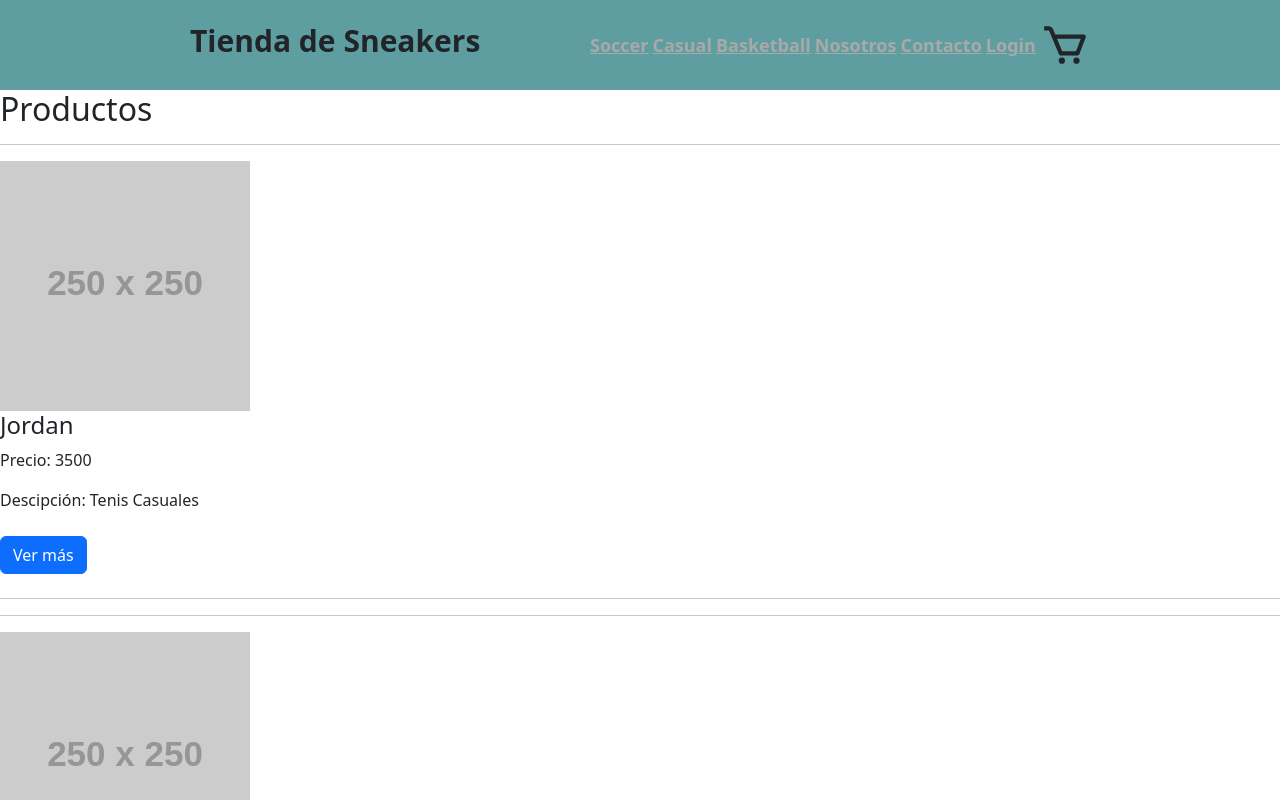
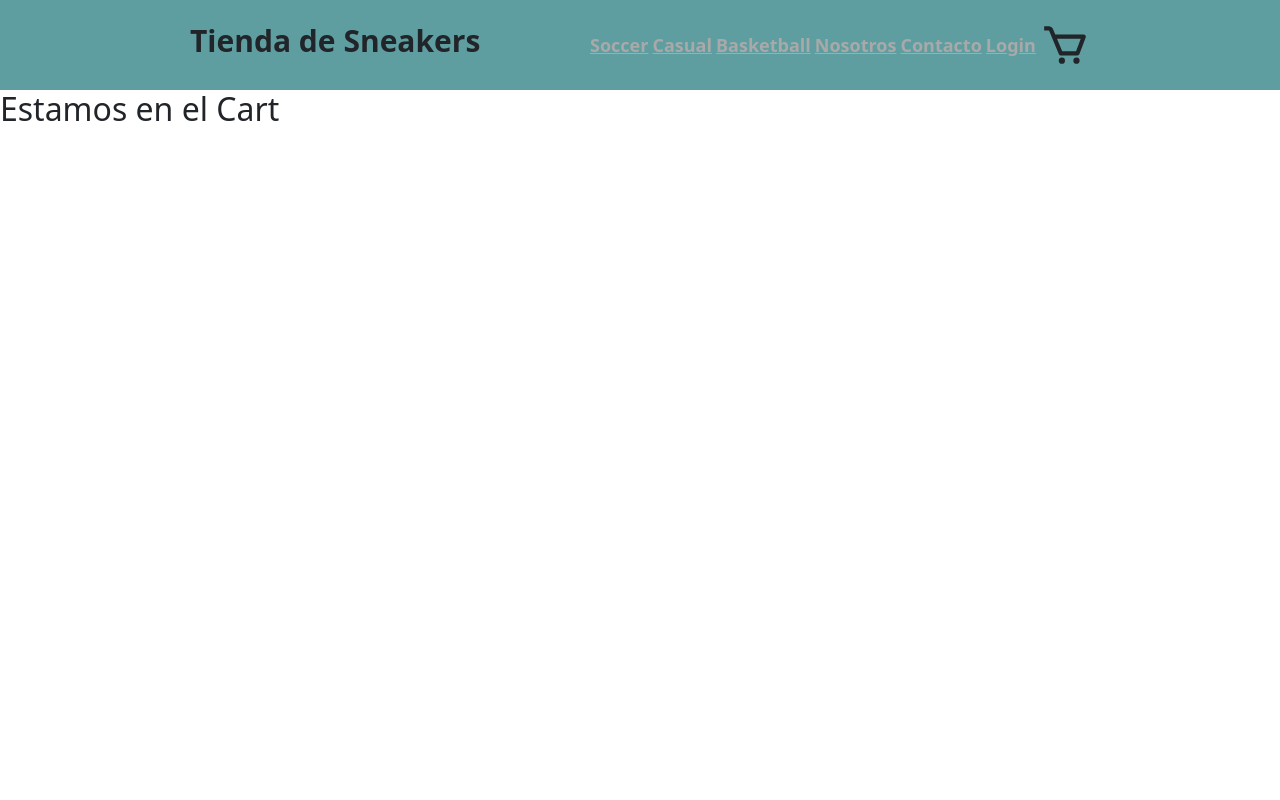
Before and after one commit to checoloc0/rj-sergio, a React (Create React App) app: page /cart in a window 1280 px wide. Before the commit this address led to /. Shown: the top 800 px of the page. Built offline with nearby package versions, Linux system fonts and the light colour scheme.

Commit message:
Desafío: Sinconizar Counter b

```diff
--- a/src/App.js
+++ b/src/App.js
@@ -8,6 +8,7 @@ import  {BrowserRouter,Routes,Route,Navigate} from 'react-router-dom'
 import { Contacto } from './components/Contacto/Contacto';
 import { Nosotros } from './components/Nosotros/Nosotros';
 import { ItemDetailContainer } from './components/ItemDetailContainer/ItemDetailcontainer';
+import { Cart } from './components/Cart/Cart';
 
 const App = () => {
   return (
@@ -17,6 +18,7 @@ const App = () => {
         <Routes>
          <Route path='/nosotros' element= { <Nosotros/> } />
          <Route path='/contacto' element= { <Contacto/> } />
+         <Route path='/cart' element = { <Cart/>} />
 
          <Route path='/productos/:categoryId' element= { <ItemListContainer/> } />
          <Route path='/item/:itemId' element={ <ItemDetailContainer/> }/>
--- /dev/null
+++ b/src/components/Cart/Cart.js
@@ -0,0 +1,11 @@
+
+
+
+export const Cart =() => {
+
+    return(
+        <div>
+                <h2>Estamos en el Cart</h2>
+        </div>
+    )
+}
--- a/src/components/Counter/Counter.js
+++ b/src/components/Counter/Counter.js
@@ -1,6 +1,9 @@
 import {useState} from 'react'
+import { Cart } from '../Cart/Cart'
+
 
 import { Link } from "react-router-dom";
+
 
 export const Counter = ({max,counter,setCounter,handleAgregar}) =>{
 
@@ -18,10 +21,6 @@ export const Counter = ({max,counter,setCounter,handleAgregar}) =>{
         }
     }
 
-    const endCart=() =>{
-        <Link to = { "/cart"  } className="btn btn-primary my-2">Ver más</Link>
-    }
-
     return (
         <div>
             <button className="btn btn-outline-primary" onClick={handleRestar} >-</button>
@@ -31,7 +30,7 @@ export const Counter = ({max,counter,setCounter,handleAgregar}) =>{
             <br/>
             <button onClick= {handleAgregar} className="btn btn-success my-3">Agregar al Carrito</button>
             <br/>
-            <button onClick={endCart} className="btn btn-success my-3">Terminar Compra</button>
+            <Link to = { "/cart"  } className="btn btn-primary my-2">Terminar compra</Link>
 
 
         </div>
```
